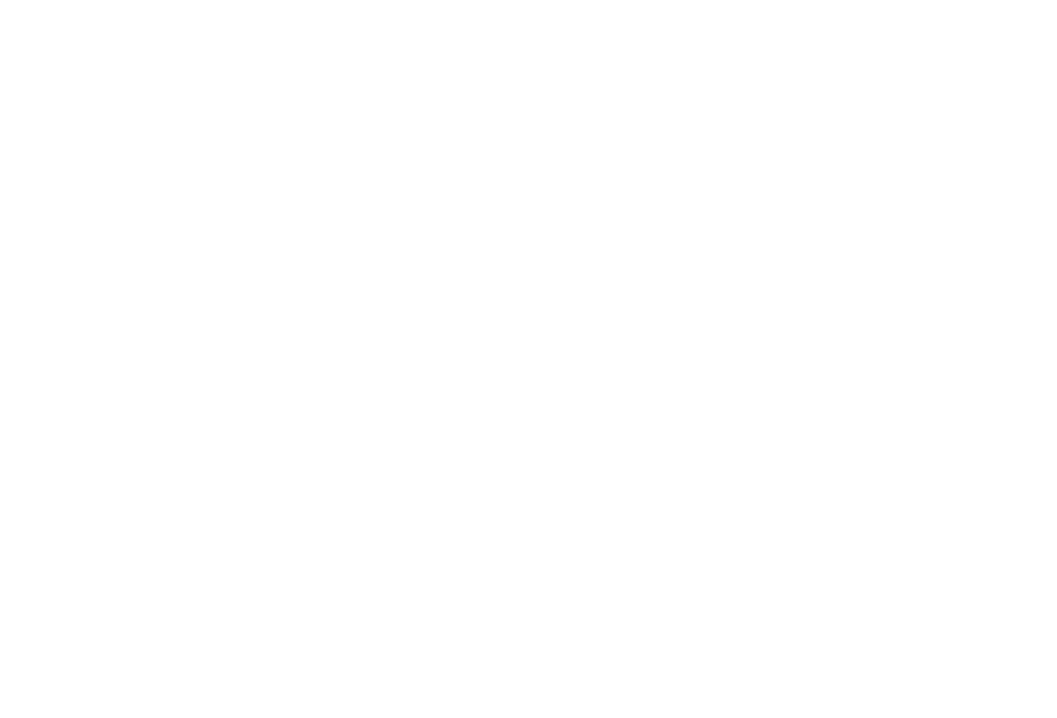
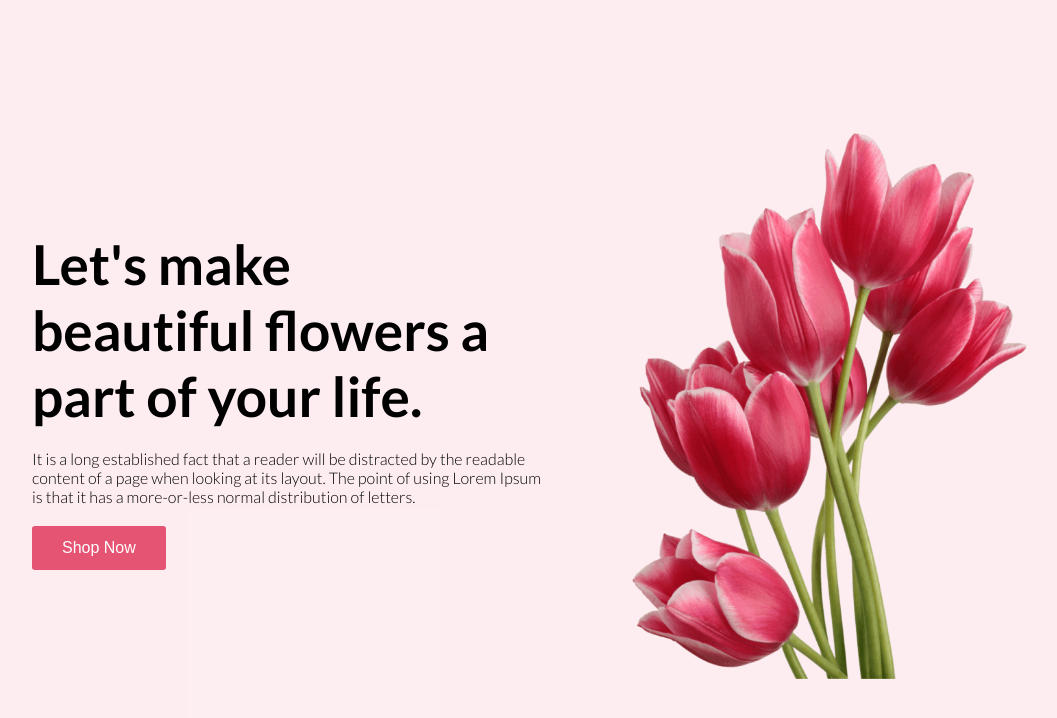
Before and after one commit to Foyez-Ahamed/online-flower-shop, a plain HTML site: page index.html in a window 1280 px wide. Shown: the whole page, without its empty margins (68-1125 px from the left). Drawn offline with Linux system fonts and the light colour scheme.

Commit message:
banner section added

```diff
--- a/index.html
+++ b/index.html
@@ -16,7 +16,19 @@
 <body>
     <!-- header section -->
     <header>
+    <!-- banner section start -->
+     <section class="banner">
+      <div class="banner-content">
+        <h1>Let's make <br> beautiful flowers a <br> part of your life.</h1>
+        <p>It is a long established fact that a reader will be distracted by the readable <br> content of a page when looking at its layout. The point of using Lorem Ipsum <br> is that it has a more-or-less normal distribution of letters.</p>
+        <button>Shop Now</button>
+      </div>
 
+      <div class="banner-image">
+       <img src="./Flower Asset/pngwing 10.png" alt="">
+      </div>
+     </section>
+    <!-- banner section end -->
     </header>
     <!-- header section -->
 
--- a/styles/flower.css
+++ b/styles/flower.css
@@ -8,3 +8,53 @@
 body{
     font-family: 'Lato', sans-serif;
 }
+
+/* banner section css start */
+.banner{
+    display: flex;
+    justify-content: space-between;
+    align-items: center;
+    height: 100vh;
+    padding: 60px;
+    background: rgba(229, 84, 115, 0.10);
+    width: 100%;
+}
+
+.banner-content{
+    width: 50%;
+    padding-left: 40px;
+}
+
+.banner-content h1{
+    font-size: 55px;
+    font-weight: 700;
+}
+
+.banner-content p{
+    margin-top: 20px;
+    font-size: 16px;
+    font-weight: 300;
+}
+
+.banner-content button{
+    margin-top: 20px;
+    padding: 13px 30px;
+    background: #E55473;
+    color: #fff;
+    border: none;
+    border-radius: 3px;
+    text-transform: capitalize;
+    font-size: 16px;
+    font-weight: 400;
+}
+
+.banner-image{
+    width: 50%;
+    padding-left: 40px;
+}
+
+.banner-image img{
+    margin-top: 13px;
+    width: 435px;
+}
+/* banner section css end */
```
